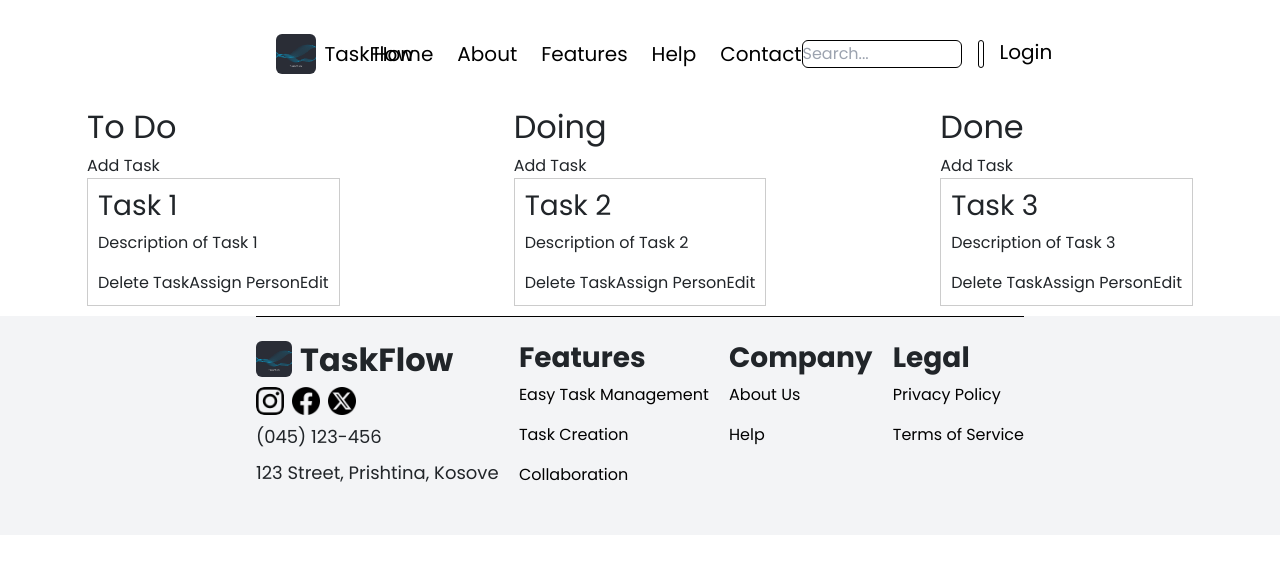
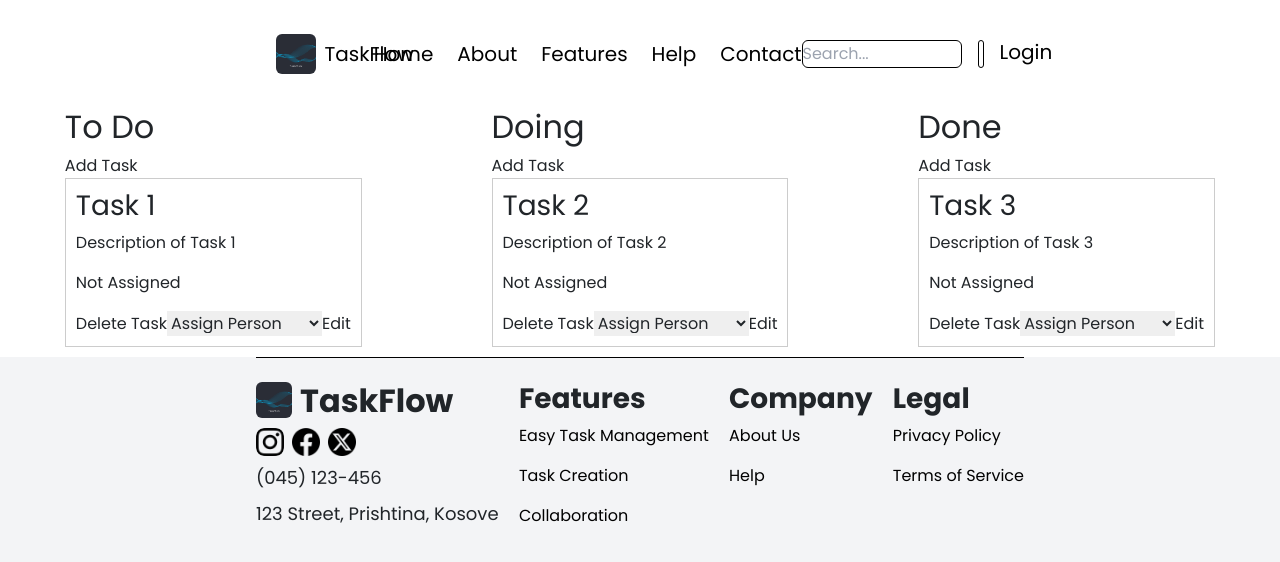
Before and after one commit to gentkoshii/task-management, a React (Vite) app: page /boards in a window 1280 px wide. Shown: the top 562 px of the page. Built offline with nearby package versions, Linux system fonts and the light colour scheme.

Commit message:
little changes

```diff
--- a/src/assets/Task/TaskCard.jsx
+++ b/src/assets/Task/TaskCard.jsx
@@ -4,6 +4,8 @@ const TaskCard = ({
   id,
   title,
   description,
+  assignedTo,
+  projectMembers,
   onDelete,
   onAssign,
   onEditTitle,
@@ -13,14 +15,11 @@ const TaskCard = ({
   const [editTitle, setEditTitle] = useState(title);
   const [editDescription, setEditDescription] = useState(description);
   const [isEditing, setIsEditing] = useState(false);
+  const [assignedPerson, setAssignedPerson] = useState(assignedTo);
 
   const handleDelete = () => {
     setIsDeleted(true);
     onDelete();
-  };
-
-  const handleAssign = () => {
-    onAssign();
   };
 
   const handleEdit = () => {
@@ -31,6 +30,10 @@ const TaskCard = ({
     onEditTitle(editTitle);
     onEditDescription(editDescription);
     setIsEditing(false);
+  };
+
+  const handleAssignChange = (e) => {
+    setAssignedPerson(e.target.value);
   };
 
   if (isDeleted) {
@@ -49,8 +52,26 @@ const TaskCard = ({
         <>
           <h3>{title}</h3>
           <p>{description}</p>
+          {assignedPerson ? (
+            <p>
+              Assigned to:{" "}
+              {
+                projectMembers.find((member) => member.id === assignedPerson)
+                  ?.name
+              }
+            </p>
+          ) : (
+            <p>Not Assigned</p>
+          )}
           <button onClick={handleDelete}>Delete Task</button>
-          <button onClick={handleAssign}>Assign Person</button>
+          <select value={assignedPerson} onChange={handleAssignChange}>
+            <option value="">Assign Person</option>
+            {projectMembers.map((member) => (
+              <option key={member.id} value={member.id}>
+                {member.name}
+              </option>
+            ))}
+          </select>
           <button onClick={handleEdit}>Edit</button>
         </>
       ) : (
--- a/src/assets/Task/TaskManage.jsx
+++ b/src/assets/Task/TaskManage.jsx
@@ -8,19 +8,29 @@ const TaskManage = () => {
       title: "Task 1",
       state: "To Do",
       description: "Description of Task 1",
+      assignedTo: null, // Initially not assigned
     },
     {
       id: 2,
       title: "Task 2",
       state: "Doing",
       description: "Description of Task 2",
+      assignedTo: null,
     },
     {
       id: 3,
       title: "Task 3",
       state: "Done",
       description: "Description of Task 3",
+      assignedTo: null,
     },
+  ]);
+
+  const [projectMembers] = useState([
+    { id: 1, name: "John Doe" },
+    { id: 2, name: "Jane Smith" },
+    { id: 3, name: "Michael Johnson" },
+    { id: 4, name: "Emily Brown" },
   ]);
 
   const handleDeleteTask = (taskId) => {
@@ -28,8 +38,11 @@ const TaskManage = () => {
     setTasks(updatedTasks);
   };
 
-  const handleAssignPerson = (taskId) => {
-    console.log(`Assign person to task with ID: ${taskId}`);
+  const handleAssign = (taskId, memberId) => {
+    const updatedTasks = tasks.map((task) =>
+      task.id === taskId ? { ...task, assignedTo: memberId } : task
+    );
+    setTasks(updatedTasks);
   };
 
   const handleEditTitle = (taskId, newTitle) => {
@@ -52,6 +65,7 @@ const TaskManage = () => {
       title: `New Task ${tasks.length + 1}`,
       state: state,
       description: `Description of New Task ${tasks.length + 1}`,
+      assignedTo: null,
     };
     setTasks([...tasks, newTask]);
   };
@@ -75,8 +89,10 @@ const TaskManage = () => {
               id={task.id}
               title={task.title}
               description={task.description}
+              assignedTo={task.assignedTo}
+              projectMembers={projectMembers}
               onDelete={() => handleDeleteTask(task.id)}
-              onAssign={() => handleAssignPerson(task.id)}
+              onAssign={(memberId) => handleAssign(task.id, memberId)}
               onEditTitle={(newTitle) => handleEditTitle(task.id, newTitle)}
               onEditDescription={(newDescription) =>
                 handleEditDescription(task.id, newDescription)
```
